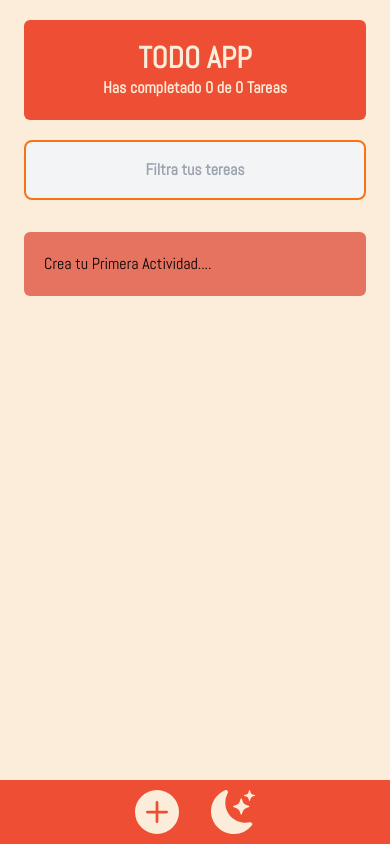
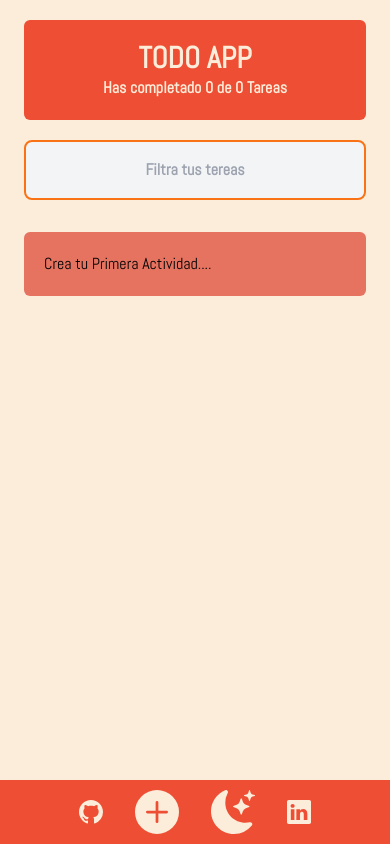
Before and after one commit to renier1989/todo-app, a React (Create React App) app: page / in a window 390 px wide. Built offline with nearby package versions, Linux system fonts and the light colour scheme; a web font is replaced by a local one.

Commit message:
fix enlaces externos en mobile

```diff
--- a/public/css/styles.css
+++ b/public/css/styles.css
@@ -524,6 +524,9 @@
 .h-16 {
   height: 4rem;
 }
+.h-6 {
+  height: 1.5rem;
+}
 .h-11 {
   height: 2.75rem;
 }
@@ -536,9 +539,6 @@
 .h-1\/3 {
   height: 33.333333%;
 }
-.h-6 {
-  height: 1.5rem;
-}
 .h-5 {
   height: 1.25rem;
 }
@@ -550,6 +550,9 @@
 }
 .w-full {
   width: 100%;
+}
+.w-6 {
+  width: 1.5rem;
 }
 .w-11 {
   width: 2.75rem;
@@ -565,9 +568,6 @@
 }
 .w-10 {
   width: 2.5rem;
-}
-.w-6 {
-  width: 1.5rem;
 }
 .w-5 {
   width: 1.25rem;
--- a/src/js/FooterMobile.js
+++ b/src/js/FooterMobile.js
@@ -6,6 +6,22 @@
     }
 return (
     <div className="bg-primary w-full h-16 fixed left-0 bottom-0 shadow-md flex space-x-8 items-center justify-center lg:hidden dark:bg-gray-600">
+        {/* Icono de GitHub */}
+        <a href="https://github.com/renier1989/todo-app" target="_blank">
+            <svg
+            xmlns="http://www.w3.org/2000/svg"
+            width="16"
+            height="16"
+            fill="currentColor"
+            className="bi bi-moon-stars-fill w-6 h-6 cursor-pointer"
+            viewBox="0 0 16 16"
+            >
+            <path
+                className="fill-current text-secondary hover:text-secondary-dark text-center "
+                d="M8 0C3.58 0 0 3.58 0 8c0 3.54 2.29 6.53 5.47 7.59.4.07.55-.17.55-.38 0-.19-.01-.82-.01-1.49-2.01.37-2.53-.49-2.69-.94-.09-.23-.48-.94-.82-1.13-.28-.15-.68-.52-.01-.53.63-.01 1.08.58 1.23.82.72 1.21 1.87.87 2.33.66.07-.52.28-.87.51-1.07-1.78-.2-3.64-.89-3.64-3.95 0-.87.31-1.59.82-2.15-.08-.2-.36-1.02.08-2.12 0 0 .67-.21 2.2.82.64-.18 1.32-.27 2-.27.68 0 1.36.09 2 .27 1.53-1.04 2.2-.82 2.2-.82.44 1.1.16 1.92.08 2.12.51.56.82 1.27.82 2.15 0 3.07-1.87 3.75-3.65 3.95.29.25.54.73.54 1.48 0 1.07-.01 1.93-.01 2.2 0 .21.15.46.55.38A8.012 8.012 0 0 0 16 8c0-4.42-3.58-8-8-8z"
+            />
+            </svg>
+        </a>
         <a href="#" className="">
             <svg
             onClick={buttonClick}
@@ -21,8 +37,7 @@
             </svg>
         </a>
         <a href="#" id="toggle-sm"
-    // onClick={props.changeDarkMode}
-    onDoubleClick={props.changeDarkMode}
+        onClick={props.changeDarkMode}
         >
             <svg
 
@@ -41,6 +56,21 @@
             />
             </svg>
         </a>
+        {/* Icono de Linkedin */}
+        <a href="https://www.linkedin.com/in/renier-vargas-0a971b125/" target="_blank">
+              <svg
+                xmlns="http://www.w3.org/2000/svg"
+                width="16"
+                height="16"
+                fill="currentColor"
+                className="bi bi-moon-stars-fill w-6 h-6 cursor-pointer bi bi-linkedin"
+                viewBox="0 0 16 16"
+              >
+                <path
+                className="fill-current text-secondary hover:text-secondary-dark text-center "
+                d="M0 1.146C0 .513.526 0 1.175 0h13.65C15.474 0 16 .513 16 1.146v13.708c0 .633-.526 1.146-1.175 1.146H1.175C.526 16 0 15.487 0 14.854V1.146zm4.943 12.248V6.169H2.542v7.225h2.401zm-1.2-8.212c.837 0 1.358-.554 1.358-1.248-.015-.709-.52-1.248-1.342-1.248-.822 0-1.359.54-1.359 1.248 0 .694.521 1.248 1.327 1.248h.016zm4.908 8.212V9.359c0-.216.016-.432.08-.586.173-.431.568-.878 1.232-.878.869 0 1.216.662 1.216 1.634v3.865h2.401V9.25c0-2.22-1.184-3.252-2.764-3.252-1.274 0-1.845.7-2.165 1.193v.025h-.016a5.54 5.54 0 0 1 .016-.025V6.169h-2.4c.03.678 0 7.225 0 7.225h2.4z" />
+              </svg>
+            </a>
     </div>
 );
 }
```
Lines whose indentation alone changed are shown as unchanged.
